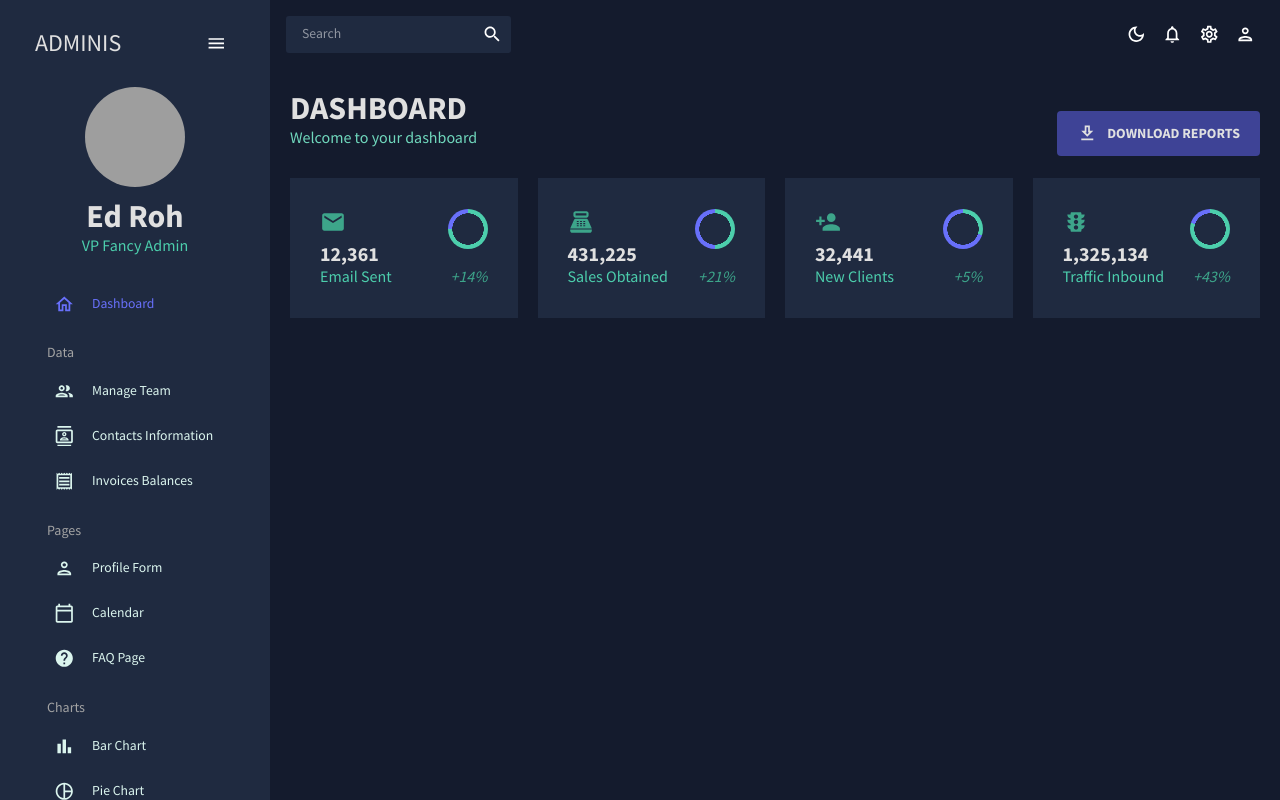
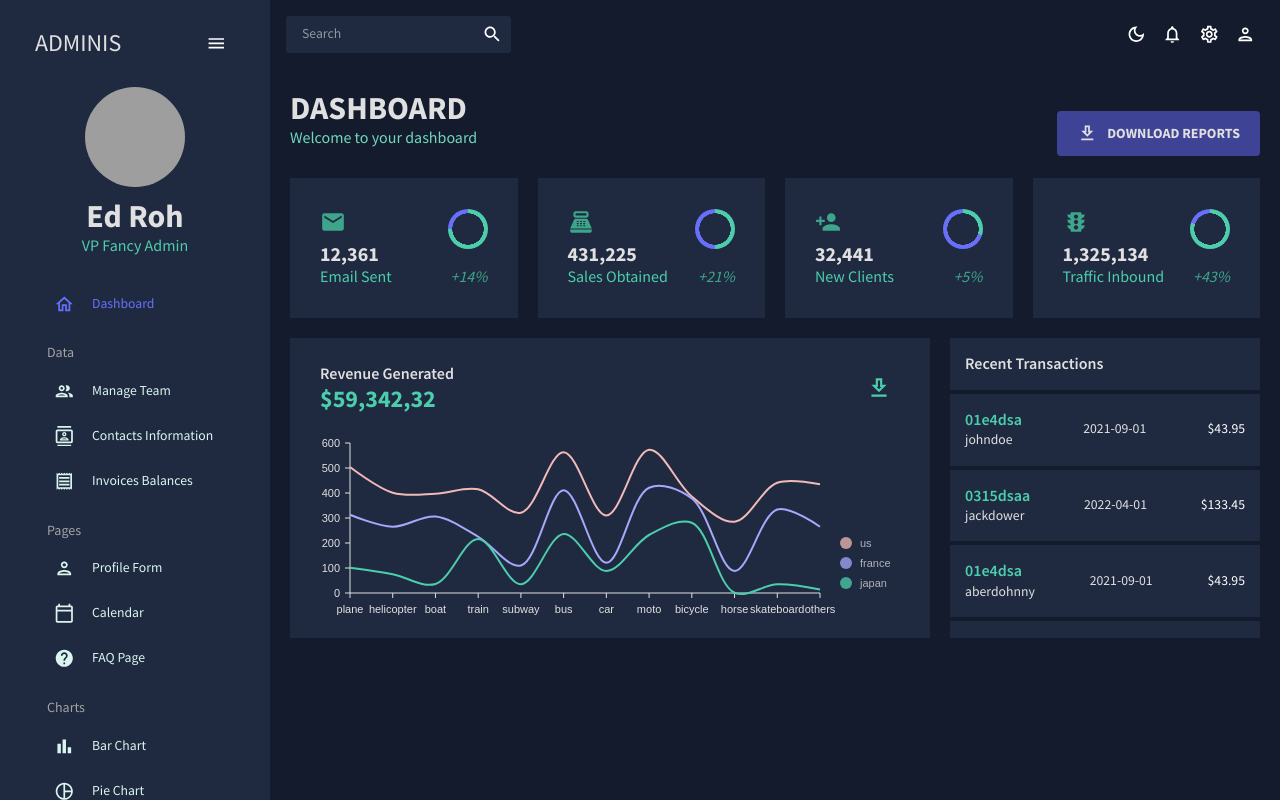
Before and after one commit to Yeison2017/01-dashboard, a React (Vite) app: page / in a window 1280 px wide. Built offline with nearby package versions, Linux system fonts and the light colour scheme; grey boxes are pictures that could not be loaded.

Commit message:
Se crea la segunda fila de graficas en el dashboar

```diff
--- a/src/components/molecules/StatBox.tsx
+++ b/src/components/molecules/StatBox.tsx
@@ -53,7 +53,6 @@ const StatBox = ({
       <Box sx={styles().containerFlex}>
         <Box>
           {Icon}
-          {/* <Icon /> */}
           <Typography variant="h4" sx={styles(colors).title}>
             {title}
           </Typography>
--- a/src/pages/Dashboard.tsx
+++ b/src/pages/Dashboard.tsx
@@ -51,6 +51,32 @@ const styles = (colors?: ITokens): IStyles => ({
     alignItems: "center",
     justifyContent: "center",
   },
+  containerRow2: {
+    gridColumn: "span 8",
+    gridRow: "span 2",
+    backgroundColor: colors?.primary[400],
+  },
+  row2: {
+    mt: "25px",
+    p: "0 30px",
+    display: "flex",
+    justifyContent: "space-between",
+    alignItems: "center",
+  },
+  containerTransition: {
+    gridColumn: "span 4",
+    gridRow: "span 2",
+    backgroundColor: colors?.primary[400],
+    overflow: "auto",
+  },
+  cartTransition: {
+    display: "flex",
+    justifyContent: "space-between",
+    alignItems: "center",
+    borderBottom: `4px solid ${colors?.primary[500]}`,
+    colors: colors?.grey[100],
+    p: "15px",
+  },
 });
 
 const Dashboard = () => {
@@ -70,6 +96,7 @@ const Dashboard = () => {
       </Box>
 
       <Box sx={styles().containerGrid}>
+        {/* ROW 1 */}
         <Box sx={styles(colors).row1}>
           <StatBox
             title="12,361"
@@ -122,6 +149,80 @@ const Dashboard = () => {
             }
           />
         </Box>
+
+        {/* ROW 2 */}
+        <Box sx={styles(colors).containerRow2}>
+          <Box sx={styles().row2}>
+            <Box>
+              <Typography
+                variant="h5"
+                fontWeight="600"
+                color={colors.grey[100]}
+              >
+                Revenue Generated
+              </Typography>
+              <Typography
+                variant="h3"
+                fontWeight="bold"
+                color={colors.greenAccent[500]}
+              >
+                $59,342,32
+              </Typography>
+            </Box>
+
+            <Box>
+              <IconButton>
+                <DownloadOutlinedIcon
+                  sx={{ fontSize: "26px", color: colors.greenAccent[500] }}
+                />
+              </IconButton>
+            </Box>
+          </Box>
+          <Box height="250px" mt="-20px">
+            <LineChart isDashboard={true} />
+          </Box>
+        </Box>
+        {/* TRANSACTIONS */}
+        <Box sx={styles(colors).containerTransition}>
+          <Box sx={styles(colors).cartTransition}>
+            <Typography variant="h5" fontWeight="600" color={colors.grey[100]}>
+              Recent Transactions
+            </Typography>
+          </Box>
+          {mockTransactions.map((transaction, i) => (
+            <Box
+              key={`${transaction.txId}-${i}`}
+              display="flex"
+              justifyContent="space-between"
+              alignItems="center"
+              borderBottom={`4px solid ${colors.primary[500]}`}
+              p="15px"
+            >
+              <Box>
+                <Typography
+                  variant="h5"
+                  fontWeight="600"
+                  color={colors.greenAccent[500]}
+                >
+                  {transaction.txId}
+                </Typography>
+                <Typography color={colors.grey[100]}>
+                  {transaction.user}
+                </Typography>
+              </Box>
+              <Box color={colors.grey[100]}>{transaction.date}</Box>
+              <Box
+                sx={{ backgrounColor: colors.greenAccent[500] }}
+                px="5px 10px"
+                borderRadius="4px"
+              >
+                ${transaction.cost}
+              </Box>
+            </Box>
+          ))}
+        </Box>
+
+        {/* ROW 3 */}
       </Box>
     </Box>
   );
```
